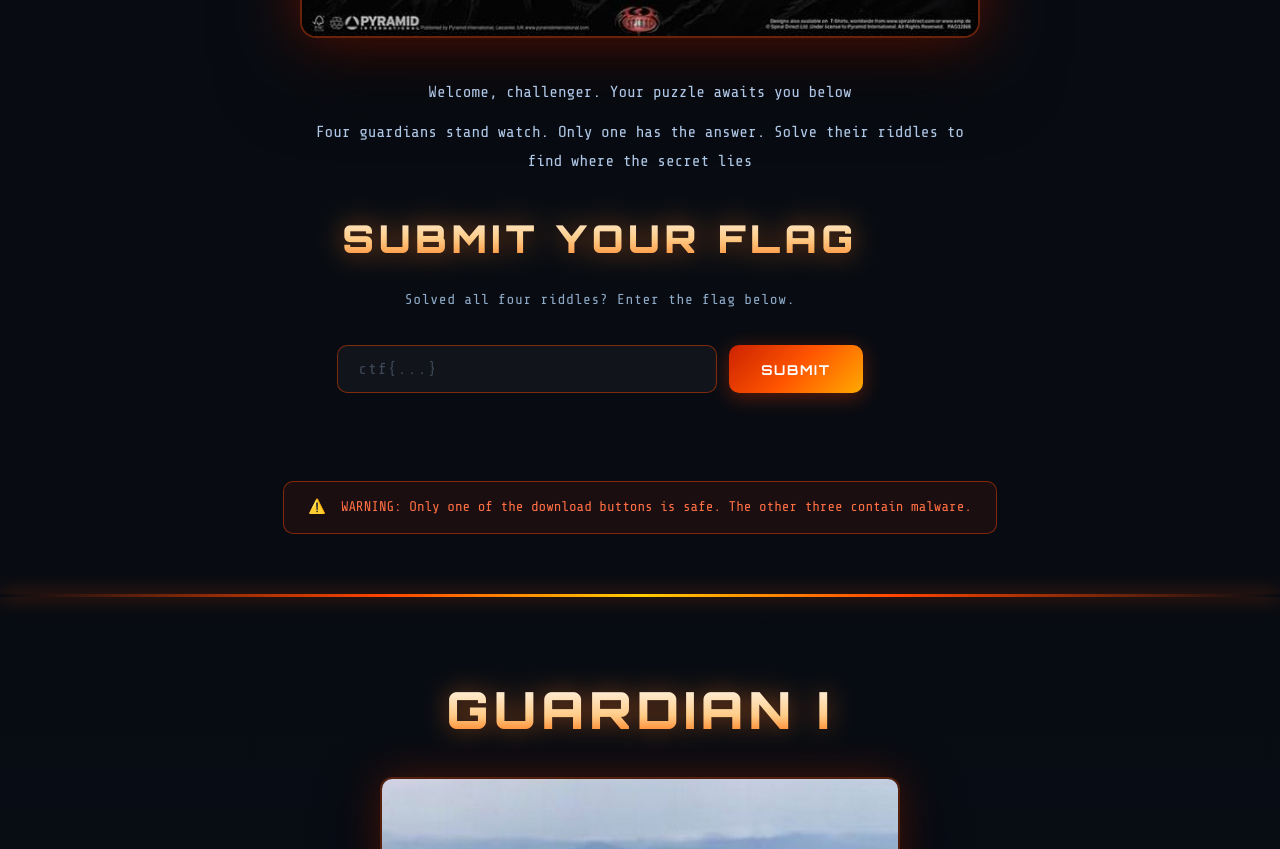
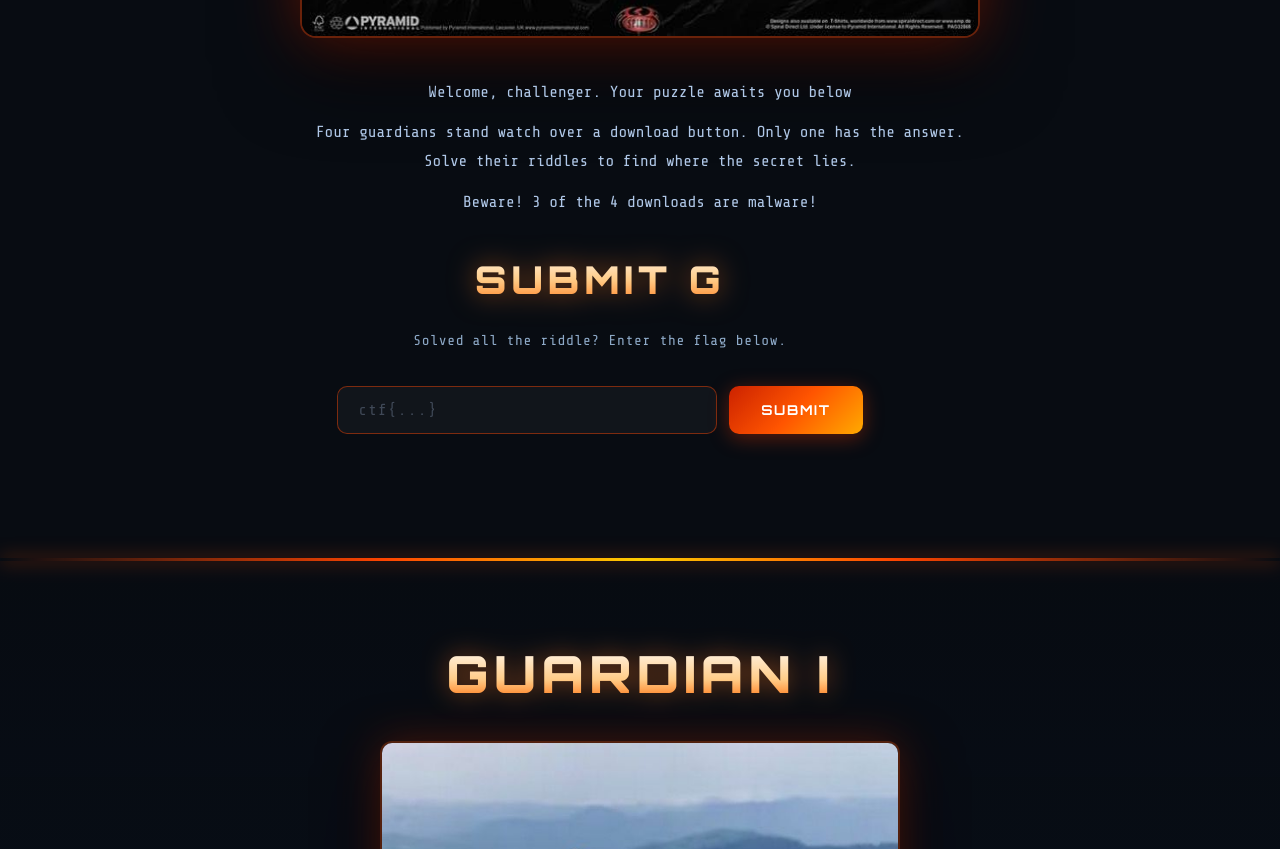
Before and after one commit to Turbo17/itc101-teamproj, a plain HTML site: page jared-ctf/index-jared.html in a window 1280 px wide. Shown: the part 1291-2140 px from the top of the page. Drawn offline with nearby package versions, Linux system fonts and the light colour scheme.

Commit message:
Update text and warning about downloads in index-jared.html

```diff
--- a/jared-ctf/index-jared.html
+++ b/jared-ctf/index-jared.html
@@ -452,10 +452,11 @@
     <img class="hero-img" src="images/skeleton.jpg" alt="The Keeper of the Flag">
     <div class="intro">
       <p>Welcome, challenger. Your puzzle awaits you below</p>
-      <p style="margin-top:12px">Four guardians stand watch. Only one has the answer. Solve their riddles to find where the secret lies</p>
+      <p style="margin-top:12px">Four guardians stand watch over a download button. Only one has the answer. Solve their riddles to find where the secret lies.</p>
+      <p style="margin-top:12px">Beware! 3 of the 4 downloads are malware!</p>
       <div class="flag-checker-inner" style="margin-top:28px;">
-        <div class="flag-checker-title">&nbsp;SUBMIT YOUR FLAG&nbsp;</div>
-        <p class="flag-checker-sub">Solved all four riddles? Enter the flag below.</p>
+        <div class="flag-checker-title">&nbsp;SUBMIT G&nbsp;</div>
+        <p class="flag-checker-sub">Solved all the riddle? Enter the flag below.</p>
         <div class="flag-input-row">
           <input
             id="flag-input"
@@ -469,9 +470,6 @@
         </div>
         <div id="flag-result" class="flag-result" aria-live="polite"></div>
       </div>
-    </div>
-    <div class="warning-bar">
-        ⚠️ &nbsp;WARNING: Only one of the download buttons is safe. The other three contain malware.
     </div>
   </section>
 
```
